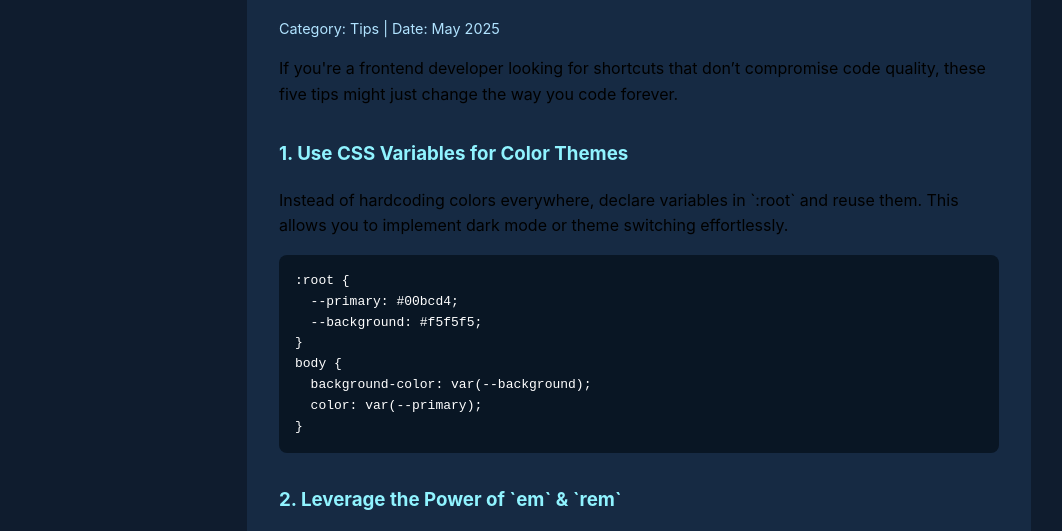
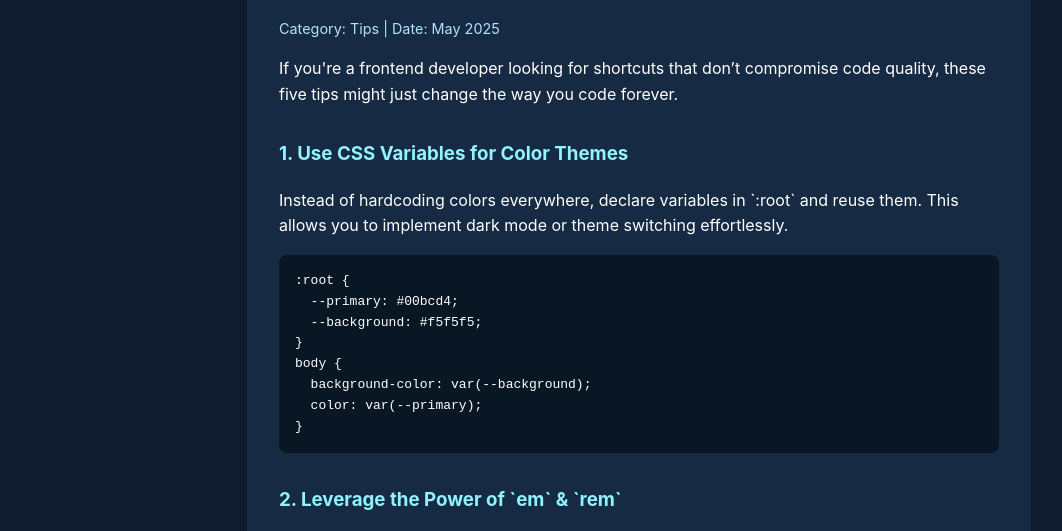
Before and after one commit to dxltax/dxatelier, a plain HTML site: page New-Folder/Tips/5-frontend-hacks.html in a window 1280 px wide. Shown: the part 241-772 px from the top of the page, without its empty margins (1-1063 px from the left). Drawn offline with Linux system fonts and the light colour scheme; files that its build step writes are made by us from their sources; files whose address does not match are found by name.

Commit message:
Update 5-frontend-hacks.html

```diff
--- a/New-Folder/Tips/5-frontend-hacks.html
+++ b/New-Folder/Tips/5-frontend-hacks.html
@@ -4,7 +4,7 @@
   <meta charset="UTF-8" />
   <meta name="viewport" content="width=device-width, initial-scale=1.0" />
   <title>5 Frontend Hacks You’ll Wish You Knew Sooner</title>
-  <link rel="stylesheet" href="blog-post.css" />
+  <link rel="stylesheet" href="/New-Folder/Tips/tips.css" />
 </head>
 <body>
   <header class="blog-header">
```
